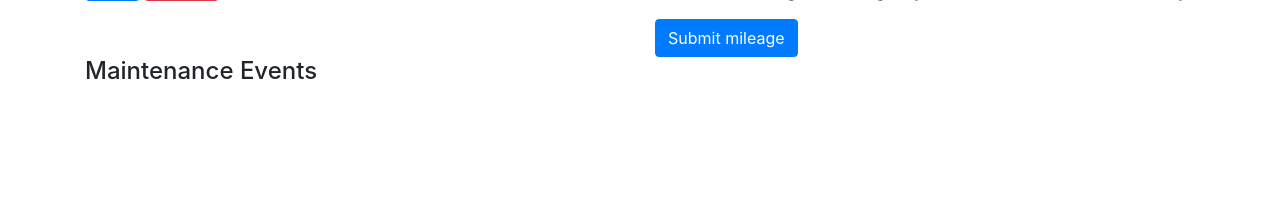
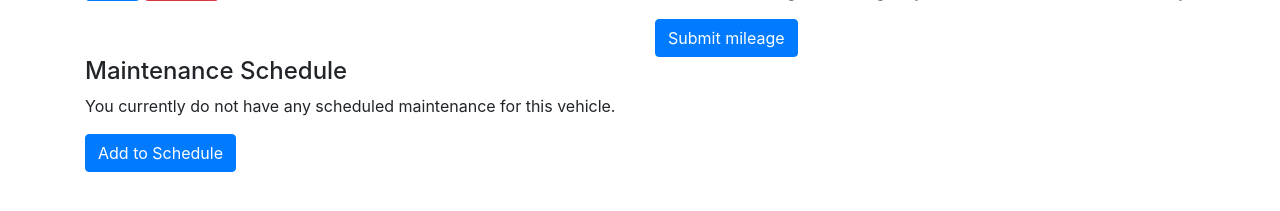
Before and after one commit to liam-bates/auto_maint, a Flask app: template templates/vehicle.html in a window 1280 px wide. Shown: the part 258-469 px from the top of the page. Run offline with Flask 2, Linux system fonts and the light colour scheme; the template is opened without the code that fills it, so the values that code supplies are empty; some libraries are stand-ins or nearby versions.

Commit message:
Added maintenance event forms

```diff
--- a/app.py
+++ b/app.py
@@ -6,7 +6,7 @@ from flask import Flask, flash, redirect, render_template, request, session
 from flask_session import Session
 from werkzeug.security import check_password_hash, generate_password_hash
 
-from models import Vehicle, User, db
+from models import Vehicle, User, Maintenance, db
 
 app = Flask(__name__)
 
@@ -255,3 +255,50 @@ def vehicle(vehicle_id):
     user = User.query.filter(User.user_id == session["user_id"]).first()
     # Render vehicle template
     return render_template('vehicle.html', vehicle=lookup_vehicle, user=user)
+
+
+@app.route("/vehicle/<vehicle_id>/addmaint", methods=['GET', 'POST'])
+@login_required
+def add_maint(vehicle_id):
+    """Allow user to add a maintenance schedule event."""
+
+    # Pull vehicle from db using id
+    lookup_vehicle = Vehicle.query.filter(
+        Vehicle.vehicle_id == vehicle_id).first()
+
+    # Check that user has access to this vehicle
+    if not lookup_vehicle or lookup_vehicle.user_id != session['user_id']:
+        flash(u'Unauthorized access to vehicle record', 'danger')
+        return redirect('/home')
+
+    # If a GET request send back form page
+    if request.method == 'GET':
+        # Query DB for user
+        user = User.query.filter(User.user_id == session["user_id"]).first()
+        return render_template("add_maint.html", user=user)
+
+    # POST begins
+    # Add the maintenance event for the vehicle.
+    lookup_vehicle.add_maintenance(
+        request.form['name'], request.form['description'],
+        request.form['freq_miles'], request.form['freq_months'])
+
+@app.route("/vehicle/<vehicle_id>/maintenance/<maintenance_id>", methods=['GET', 'POST'])
+@login_required
+def maintenance(vehicle_id, maintenance_id):
+    # Pull vehicle, maintenance and user reocrds from db using id
+    lookup_vehicle = Vehicle.query.filter(
+        Vehicle.vehicle_id == vehicle_id).first()
+    lookup_maintenance = Maintenance.query.filter(
+        Maintenance.maintenance_id == maintenance_id).first()
+    user = User.query.filter(User.user_id == session["user_id"]).first()
+
+    # Verify the user has access to the record and that it exists
+    if not lookup_vehicle.maintenance or lookup_vehicle.user_id != session['user_id']:
+        flash(u'Unauthorized access to vehicle record', 'danger')
+        return redirect('/home')
+
+    # Pull maintenance record from db
+
+
+    return render_template("maintenance.html", maintenance=lookup_maintenance, user=user)
--- a/templates/add_vehicle.html
+++ b/templates/add_vehicle.html
@@ -23,7 +23,7 @@
                 <label for="mileage">Current Total Mileage</label>
                 <input type="number" class="form-control" name="mileage" placeholder="Your vehicle's current mileage" min=1 required>
             </div>
-            <button type="submit" class="btn btn-primary">Register</button>
+            <button type="submit" class="btn btn-primary">Add vehicle</button>
         </form>
     </div>
     <div class="col"></div>
--- a/templates/vehicle.html
+++ b/templates/vehicle.html
@@ -36,12 +36,35 @@
                 <label for="mileage">Current Total Mileage</label>
                 <input type="number" class="form-control" name="mileage" placeholder="Your vehicle's current mileage"
                     min=1 required>
-                <small id="passwordHelp" class="form-text text-muted">We recommend adding a new reading every 3-6 months for better notification accuracy.</small>
+                <small id="passwordHelp" class="form-text text-muted">We recommend adding a new reading every 3-6 months
+                    for better notification accuracy.</small>
             </div>
             <button type="submit" class="btn btn-primary">Submit mileage</button>
         </form>
     </div>
 </div>
-<h4>Maintenance Events</h4>
-
+<h4>Maintenance Schedule</h4>
+{% if vehicle.maintenance %}
+<table class="table">
+    <thead>
+        <th>Task Name</th>
+        <th>Frequency (miles)</th>
+        <th>Frequency (months)</th>
+        <th>Status</th>
+    </thead>
+    <tbody>
+        {% for maintenance in vehicle.maintenance %}
+        <tr>
+            <td><a href="/vehicle/{{ vehicle.vehicle_id }}/maintenance/{{ maintenance.maintenance_id }}">{{ maintenance.name }}</a></td>
+            <td>{{ maintenance.freq_miles}} miles</td>
+            <td>{{ maintenance.freq_months }} months</td>
+            <td><button type="button" class="btn btn btn-success">Status (TBA)</button></td>
+        </tr>
+        {% endfor %}
+    </tbody>
+</table>
+{% else %}
+<p>You currently do not have any scheduled maintenance for this vehicle.</p>
+{% endif %}
+<a class="btn btn-primary" href="/vehicle/{{ vehicle.vehicle_id }}/addmaint" role="button">Add to Schedule</a>
 {% endblock %}
```
Also changed, not shown: models.py (+27 -12 lines), templates/add_maint.html (added, +54 -0 lines), templates/add_odo.html (deleted, +0 -22 lines), templates/maintenance.html (added, +9 -0 lines).
